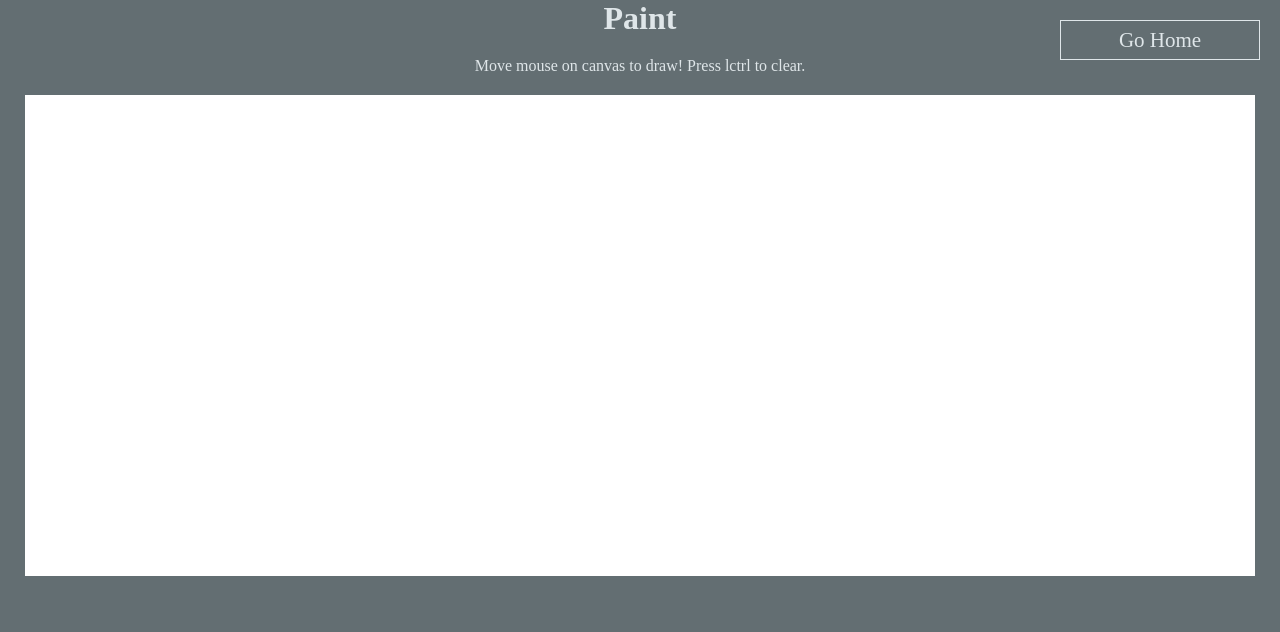
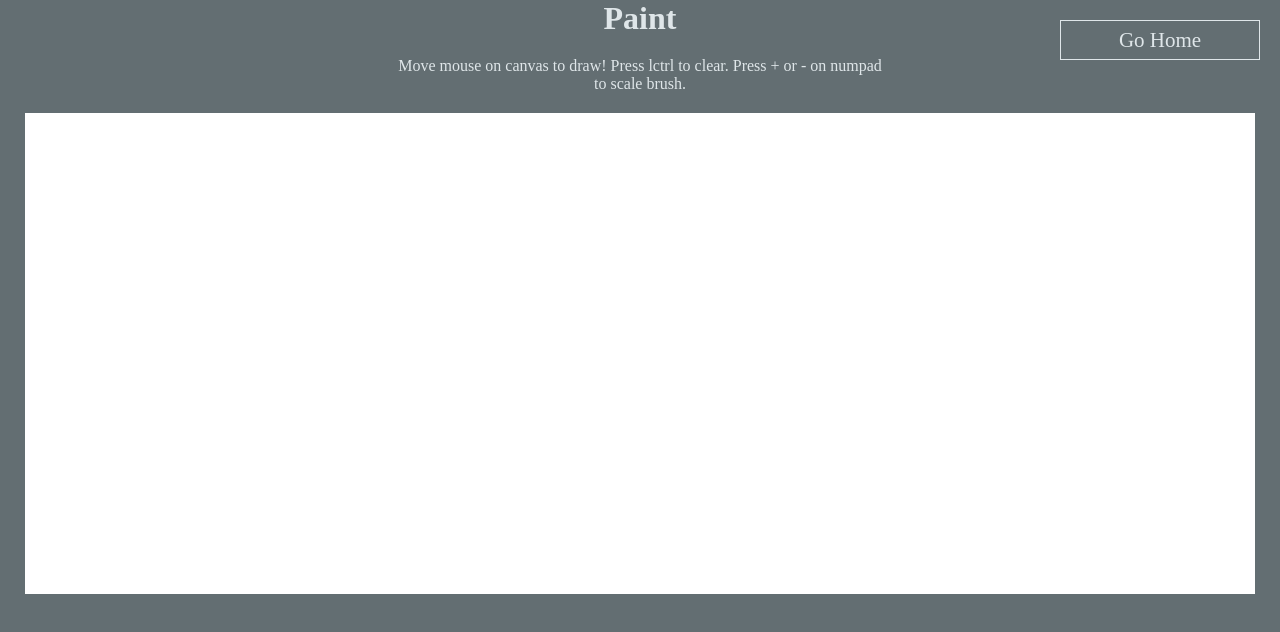
Before and after one commit to snoh666/react-paint, a React (Create React App) app: page /react-paint/game in a window 1280 px wide. Shown: the top 632 px of the page. Built offline with nearby package versions, Linux system fonts and the light colour scheme; a web font is replaced by a local one.

Commit message:
Added brush resize function

```diff
--- a/src/components/game.jsx
+++ b/src/components/game.jsx
@@ -27,8 +27,16 @@ class Game extends React.Component{
     }
 
     document.onkeydown = e => {
+      console.log(e);
       if (e.code === 'ControlLeft') {
         ctx.clearRect(0, 0, canvas.width, canvas.height);
+      } else if(e.code === 'NumpadAdd') {
+        console.log('Make bigger');
+        brushSize += 5;
+      } else if(e.code === 'NumpadSubtract') {
+        if(brushSize > 5) {
+          brushSize -= 5;
+        }
       }
     }
 
@@ -54,7 +62,7 @@ class Game extends React.Component{
           <button className="exit-btn">Go Home</button>
         </Link>
         <div className="description">
-          <span>Move mouse on canvas to draw! Press lctrl to clear.</span>
+          <span>Move mouse on canvas to draw! Press lctrl to clear. Press + or - on numpad to scale brush.</span>
         </div>
         <canvas
           ref='canvas'
```
